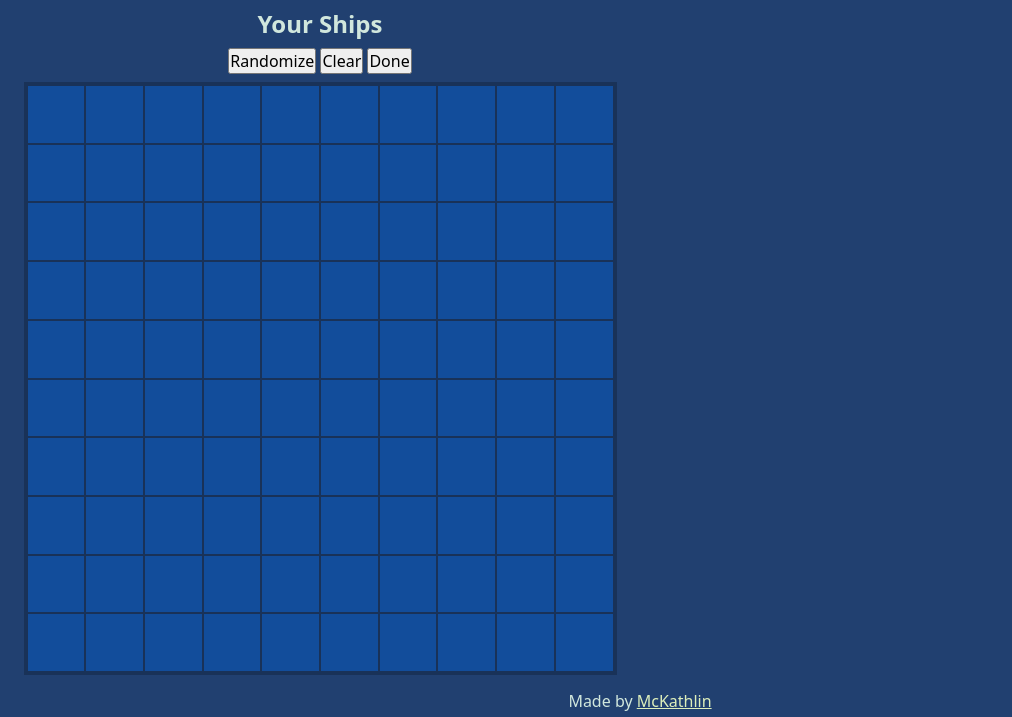
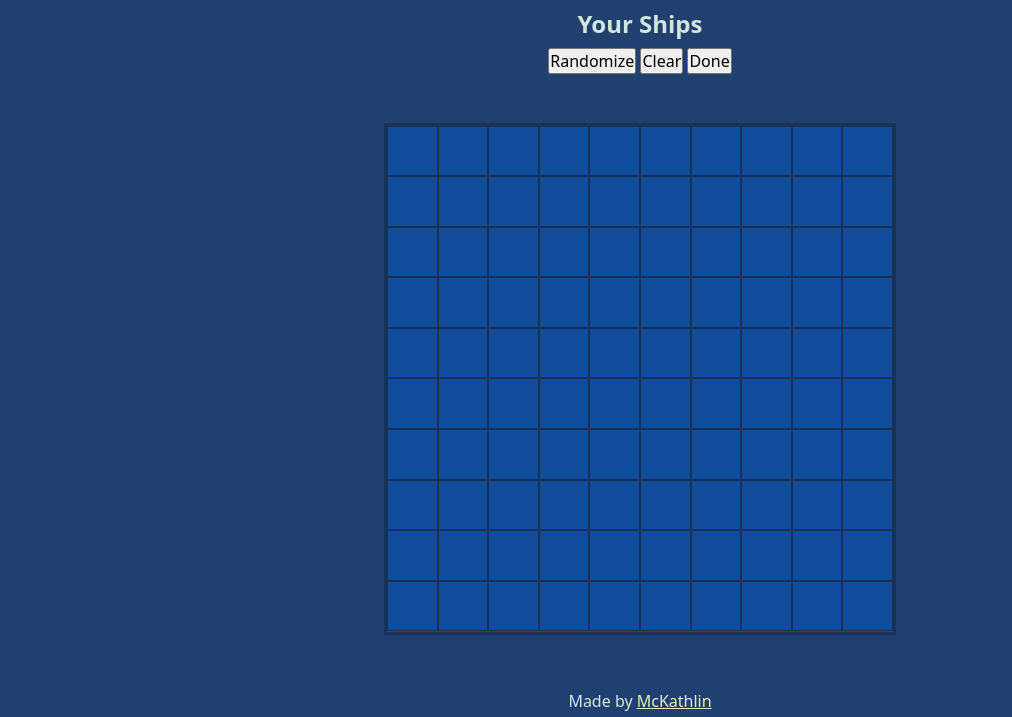
Before and after one commit to McKathlin/battleship, a website built with webpack: page src/template.html in a window 1280 px wide. Shown: the part 83-800 px from the top of the page, without its empty margins (0-1012 px from the left). Built offline with nearby package versions, Linux system fonts and the light colour scheme.

Commit message:
Scale board appropriately on wider screens

```diff
--- a/src/style.css
+++ b/src/style.css
@@ -31,9 +31,9 @@ main {
   flex: 1;
   max-height: var(--main-height);
 
-  display: grid;
-  grid-template-columns: 1fr;
-  grid-template-rows: 1fr 1fr;
+  display: flex;
+  flex-direction: column;
+  justify-content: center;
 }
 
 button {
@@ -76,10 +76,11 @@ header #message {
 main section {
   display: flex;
   flex-direction: column;
+  align-items: stretch;
 }
 
 main section .board {
-  flex: 1;
+  width: min(80vw, calc((var(--main-height) - 5rem) * 0.5));
 }
 
 /* Player Ships section */
@@ -169,8 +170,11 @@ footer a:hover {
 
 @media (orientation: landscape) {
   main {
-    grid-template-columns: 1fr 1fr;
-    grid-template-rows: 1fr;
+    flex-direction: row-reverse;
+  }
+
+  main section .board {
+    width: min(40vw, calc(var(--main-height) - 5rem));
   }
 
   header {
```
